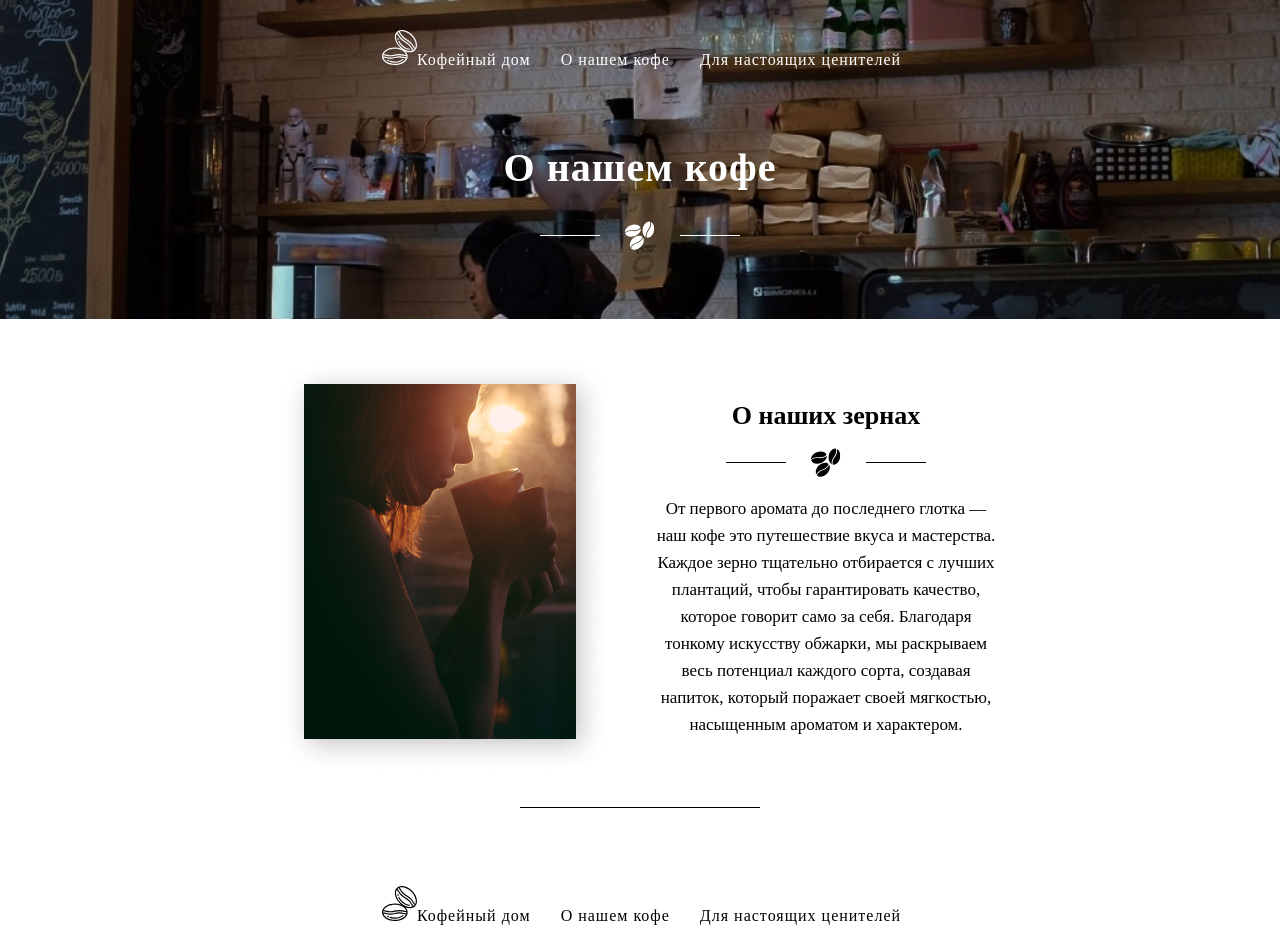
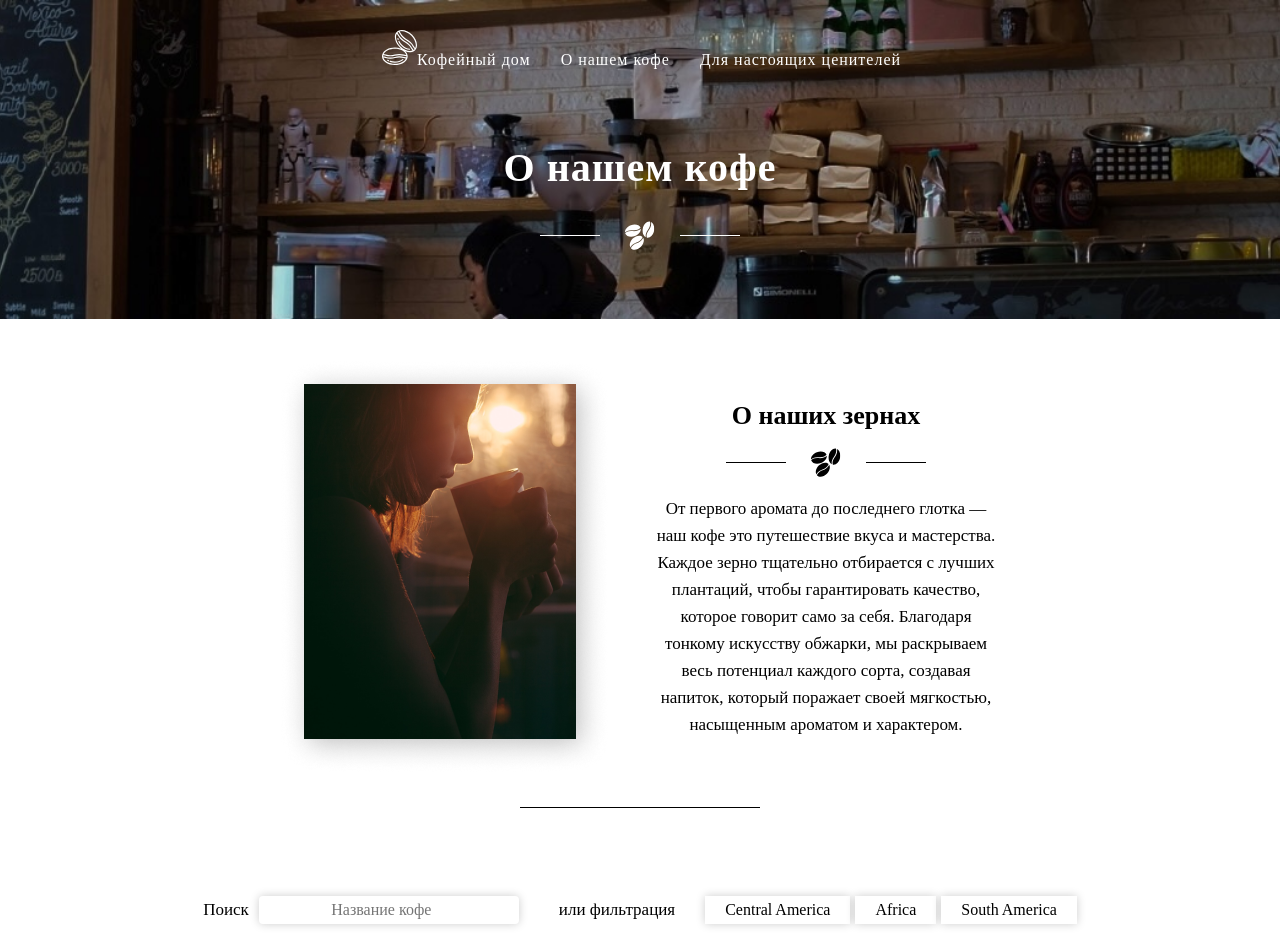
Before and after one commit to MustafaProger/coffee-house, a React (Create React App) app: page /our-coffee in a window 1280 px wide. Shown: the top 952 px of the page. Built offline with nearby package versions, Linux system fonts and the light colour scheme; a web font is replaced by a local one.

Commit message:
Добавления "поиска" и "фильтрации". Пока что ничего не работает

```diff
--- /dev/null
+++ b/src/components/search-filter/SearchFilter.css
@@ -0,0 +1,33 @@
+.search-filter .container {
+    display: flex;
+    gap: 30px;
+}
+
+.search-filter__text {
+    margin: 0;
+}
+
+.search-filter__btns {
+    display: flex;
+    gap: 5px;
+}
+
+.search-filter__btns-item {
+    padding: 5px 20px;
+    cursor: pointer;
+    background-color: #fff;
+    border: none;
+    box-shadow: 0px 0px 10px rgba(0, 0, 0, 0.2);
+    transition: all 0.3s;
+}
+
+.search-filter__btns-item:hover {
+    box-shadow: 0px 0px 10px rgba(0, 0, 0, 0.4);
+
+}
+
+
+.active {
+    background-color: rgba(0, 0, 0, 0.7);
+    color: #fff;
+}
--- /dev/null
+++ b/src/components/search-filter/SearchFilter.js
@@ -0,0 +1,45 @@
+import { Component } from "react";
+
+import "./SearchFilter.css";
+
+class SearchFilter extends Component {
+	activeBtn = (e) => {
+		this.props.onButtonClicked(e.target.textContent);
+	};
+
+	render() {
+		const { activeButton } = this.props;
+		return (
+			<div className='search-filter'>
+				<div className='container'>
+					<p className='subtitle search-filter__text'>или фильтрация</p>
+					<div className='search-filter__btns'>
+						<button
+							className={`search-filter__btns-item ${
+								activeButton === "Central America" ? "active" : ""
+							}`}
+							onClick={this.activeBtn}>
+							Central America
+						</button>
+						<button
+							className={`search-filter__btns-item ${
+								activeButton === "Africa" ? "active" : ""
+							}`}
+							onClick={this.activeBtn}>
+							Africa
+						</button>
+						<button
+							className={`search-filter__btns-item ${
+								activeButton === "South America" ? "active" : ""
+							}`}
+							onClick={this.activeBtn}>
+							South America
+						</button>
+					</div>
+				</div>
+			</div>
+		);
+	}
+}
+
+export default SearchFilter;
--- /dev/null
+++ b/src/components/search-panel/SearchPanel.css
@@ -0,0 +1,19 @@
+.search-panel .container{
+    display: flex;
+    align-items: center;
+    gap: 10px;
+}
+
+.search-panel__text {
+    padding: 0;
+    margin: 0;
+}
+
+.search-panel__input {
+    padding: 5px 30px;
+    text-align: center;
+    border: none;
+    border-radius: 4px;
+    box-shadow: 0px 0px 10px rgba(0, 0, 0, 0.2);
+    outline: none;
+}
--- /dev/null
+++ b/src/components/search-panel/SearchPanel.js
@@ -0,0 +1,21 @@
+import { Component } from "react";
+import "./SearchPanel.css";
+
+class SearchPanel extends Component {
+	render() {
+		return (
+			<div className='search-panel'>
+				<div className='container'>
+					<p className='search-panel__text subtitle'>Поиск</p>
+					<input
+                        className="search-panel__input"
+						type='search'
+						placeholder='Название кофе'
+					/>
+				</div>
+			</div>
+		);
+	}
+}
+
+export default SearchPanel;
--- a/src/pages/coffee-house/our-best/our-best.js
+++ b/src/pages/coffee-house/our-best/our-best.js
@@ -1,8 +1,8 @@
 import { Component } from "react";
 import StaticCards from "../../../components/static-cards/static-cards";
+import CoffeApi from "../../../services/CoffeeApi";
 
 import "./our-best.css";
-import CoffeApi from "../../../services/CoffeeApi";
 
 class OurBest extends Component {
 	state = {
@@ -33,7 +33,7 @@ class OurBest extends Component {
 	renderItems(arr) {
 		const items = arr.map((item, id) => {
 			if (id >= 3) {
-				return;
+				return null;
 			}
 
 			return (
--- a/src/pages/our-coffee/about-beans/about-beans.js
+++ b/src/pages/our-coffee/about-beans/about-beans.js
@@ -9,13 +9,13 @@ class AboutBeans extends Component {
 			<section className='about-beans'>
 				<div className='container'>
 					<div className='content'>
-						<div class='content__img'>
+						<div className='content__img'>
 							<img
 								src={img}
 								alt="girl's drinking coffee"
 							/>
 						</div>
-						<div class='content__desrc'>
+						<div className='content__desrc'>
 							<h1 className='title'>О наших зернах</h1>
 							<Logo theme='black' />
 							<p className='subtitle'>
--- a/src/pages/our-coffee/our-coffee.js
+++ b/src/pages/our-coffee/our-coffee.js
@@ -2,13 +2,28 @@ import { Component } from "react";
 import Hero from "./hero/hero";
 import AboutBeans from "./about-beans/about-beans";
 import Footer from "../../components/footer/footer";
+import SearchPanel from "../../components/search-panel/SearchPanel";
+import SearchFilter from "../../components/search-filter/SearchFilter";
 
 class OurCoffee extends Component {
+
+	state = {
+		activeButton: ''
+	}
+
+	handleButtonClicked = (buttonText) => {
+		this.setState({activeButton: buttonText})
+	}
+
 	render() {
 		return (
 			<>
 				<Hero />
 				<AboutBeans />
+				<div style={{display: 'flex', justifyContent: 'center', margin: "50px 0px"}}>
+					<SearchPanel />
+					<SearchFilter onButtonClicked={(e) => this.handleButtonClicked(e)} activeButton={this.state.activeButton}/>
+				</div>
 				<Footer />
 			</>
 		);
```
